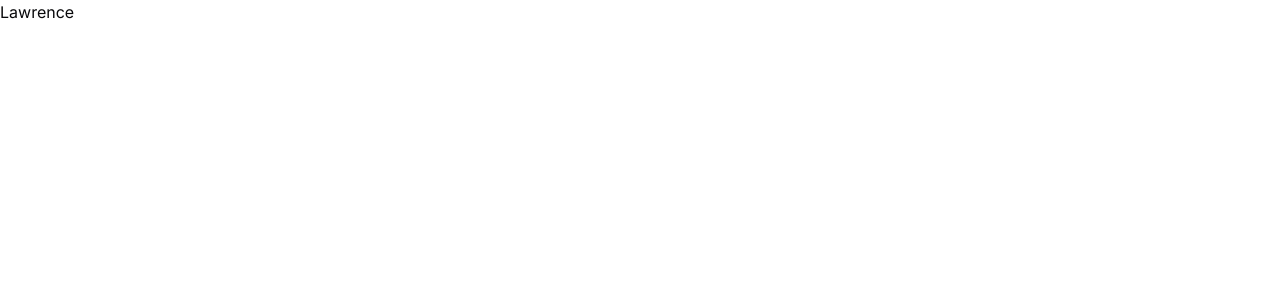
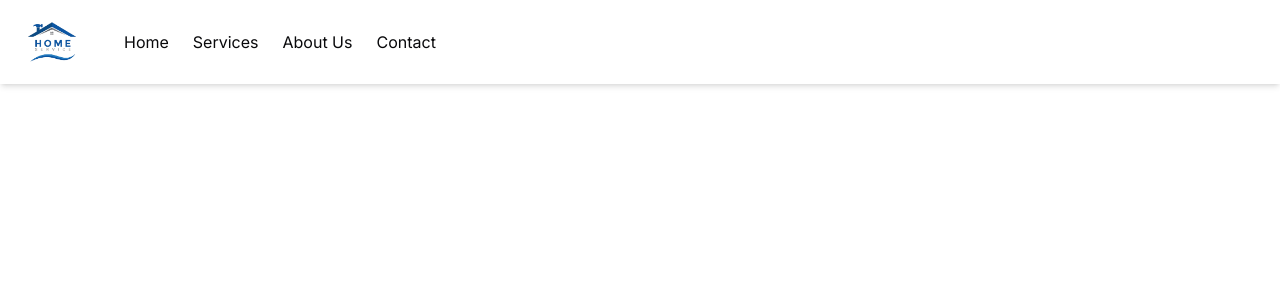
Before and after one commit to Ramas-21/Services-project, a Next.js app: page / in a window 1280 px wide. Shown: the top 300 px of the page. Built offline with nearby package versions, Linux system fonts and the light colour scheme.

Commit message:
Header component

```diff
--- /dev/null
+++ b/app/_components/Header.jsx
@@ -0,0 +1,20 @@
+import Image from "next/image";
+import React from "react";
+
+const Header = () => {
+  return (
+    <div className="p-3 shadow-md flex">
+      <div className="flex items-center gap-8">
+        <Image src="/logo.png" alt="logo" width={80} height={60} />
+        <div className="flex items-center gap-6">
+          <h2>Home</h2>
+          <h2>Services</h2>
+          <h2>About Us</h2>
+          <h2>Contact</h2>
+        </div>
+      </div>
+    </div>
+  );
+};
+
+export default Header;
--- a/app/layout.js
+++ b/app/layout.js
@@ -1,5 +1,6 @@
 import { Inter } from "next/font/google";
 import "./globals.css";
+import Header from "./_components/Header";
 
 const inter = Inter({ subsets: ["latin"] });
 
@@ -11,7 +12,12 @@
 export default function RootLayout({ children }) {
   return (
     <html lang="en">
-      <body className={inter.className}>{children}</body>
+      <body className={inter.className}>
+        <div>
+          <Header />
+          {children}
+        </div>
+      </body>
     </html>
   );
 }
--- a/app/page.js
+++ b/app/page.js
@@ -1,7 +1,7 @@
 export default function Home() {
   return (
     <div>
-      <h2>Lawrence</h2>
+
     </div>
   );
 }
--- /dev/null
+++ b/components/ui/button.jsx
@@ -0,0 +1,47 @@
+import * as React from "react"
+import { Slot } from "@radix-ui/react-slot"
+import { cva } from "class-variance-authority";
+
+import { cn } from "@/lib/utils"
+
+const buttonVariants = cva(
+  "inline-flex items-center justify-center whitespace-nowrap rounded-md text-sm font-medium ring-offset-background transition-colors focus-visible:outline-none focus-visible:ring-2 focus-visible:ring-ring focus-visible:ring-offset-2 disabled:pointer-events-none disabled:opacity-50",
+  {
+    variants: {
+      variant: {
+        default: "bg-primary text-primary-foreground hover:bg-primary/90",
+        destructive:
+          "bg-destructive text-destructive-foreground hover:bg-destructive/90",
+        outline:
+          "border border-input bg-background hover:bg-accent hover:text-accent-foreground",
+        secondary:
+          "bg-secondary text-secondary-foreground hover:bg-secondary/80",
+        ghost: "hover:bg-accent hover:text-accent-foreground",
+        link: "text-primary underline-offset-4 hover:underline",
+      },
+      size: {
+        default: "h-10 px-4 py-2",
+        sm: "h-9 rounded-md px-3",
+        lg: "h-11 rounded-md px-8",
+        icon: "h-10 w-10",
+      },
+    },
+    defaultVariants: {
+      variant: "default",
+      size: "default",
+    },
+  }
+)
+
+const Button = React.forwardRef(({ className, variant, size, asChild = false, ...props }, ref) => {
+  const Comp = asChild ? Slot : "button"
+  return (
+    (<Comp
+      className={cn(buttonVariants({ variant, size, className }))}
+      ref={ref}
+      {...props} />)
+  );
+})
+Button.displayName = "Button"
+
+export { Button, buttonVariants }
--- a/package.json
+++ b/package.json
@@ -9,6 +9,7 @@
     "lint": "next lint"
   },
   "dependencies": {
+    "@radix-ui/react-slot": "^1.0.2",
     "class-variance-authority": "^0.7.0",
     "clsx": "^2.1.1",
     "lucide-react": "^0.381.0",
```
Also changed, not shown: public/logo.png (added), 1 other file (tests, documents, lock files or other folders).
